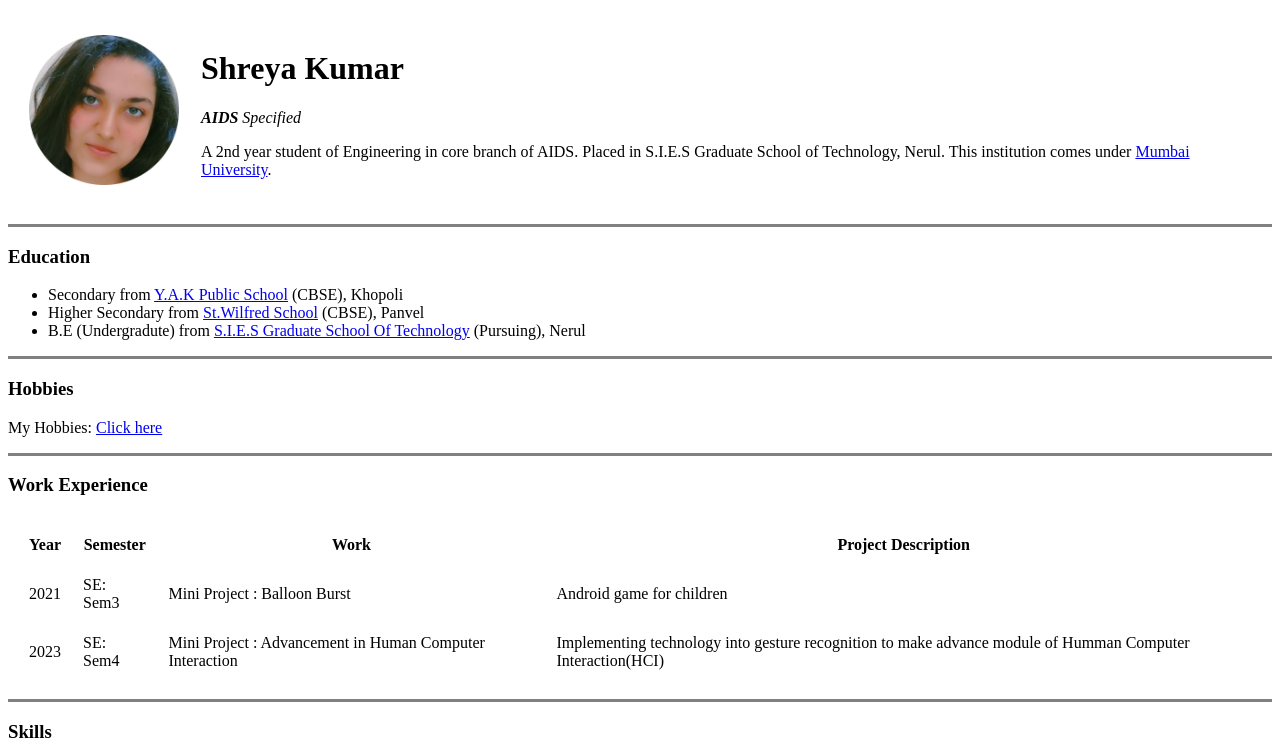
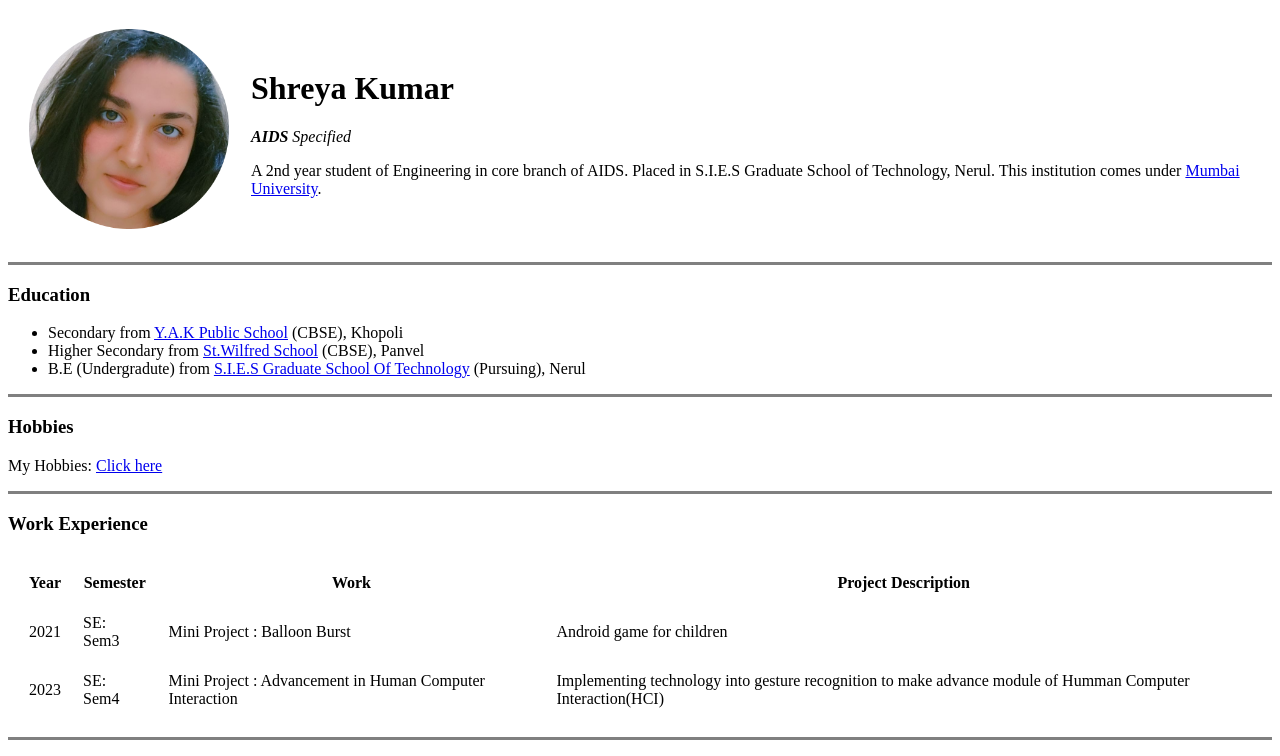
Before and after one commit to ShreyaKumar-dev/CV, a plain HTML site: page index.html in a window 1280 px wide. Shown: the top 756 px of the page. Drawn offline with Linux system fonts and the light colour scheme.

Commit message:
Update index.html

```diff
--- a/index.html
+++ b/index.html
@@ -7,7 +7,7 @@
 <body>
     <table cellspacing="20">
         <tr>
-            <td><img src = "Profile_Pic.png" alt = "Shreya Profile Picture" width = "150" height = "150"></td>
+            <td><img src = "Profile_Pic.png" alt = "Shreya Profile Picture" width = "200" height = "200"></td>
             <td><h1>Shreya Kumar</h1>
                 <p><em><strong>AIDS</strong> Specified</em></p>
                 <p>A 2nd year student of Engineering in core branch of AIDS.
```
